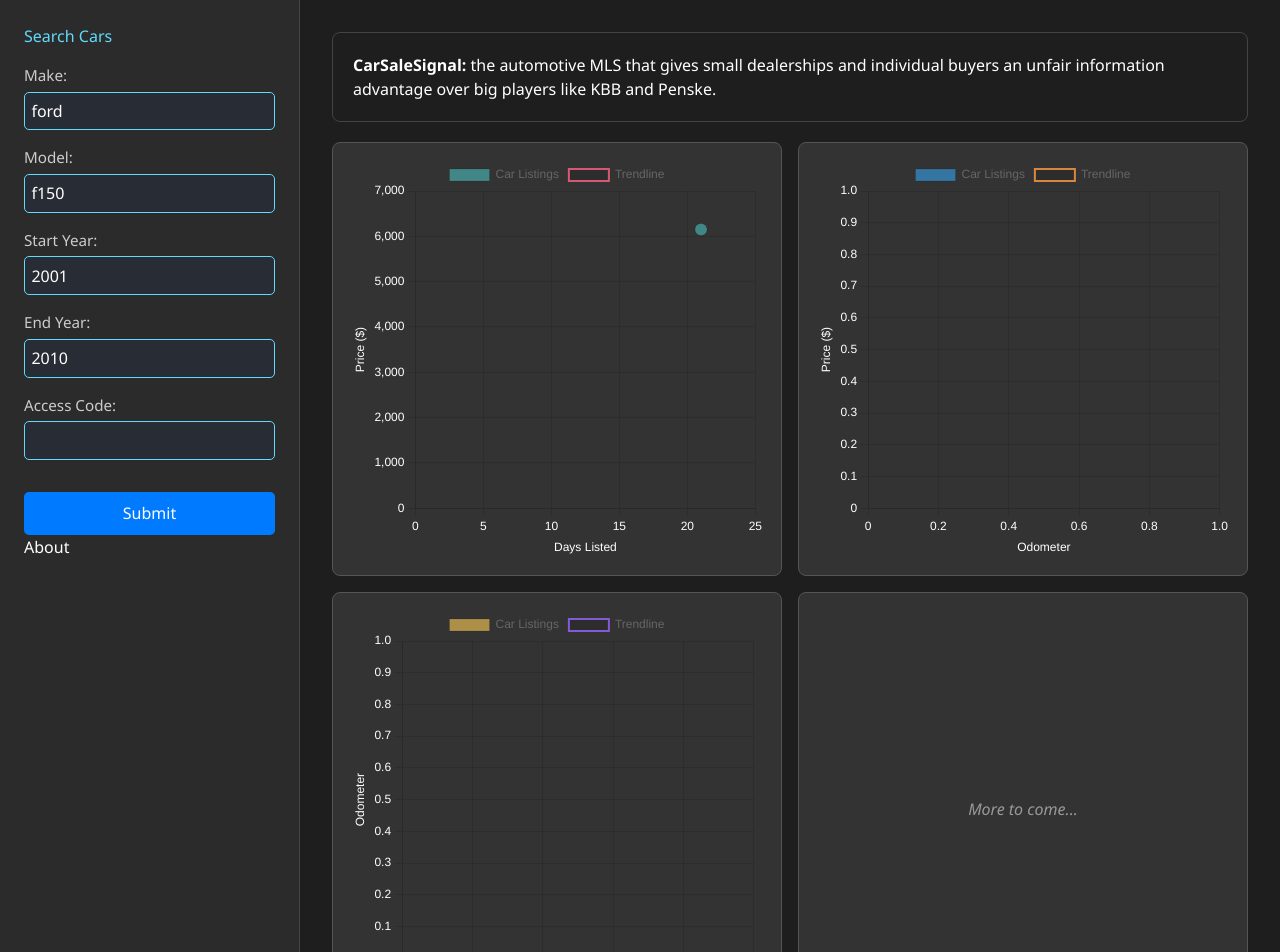
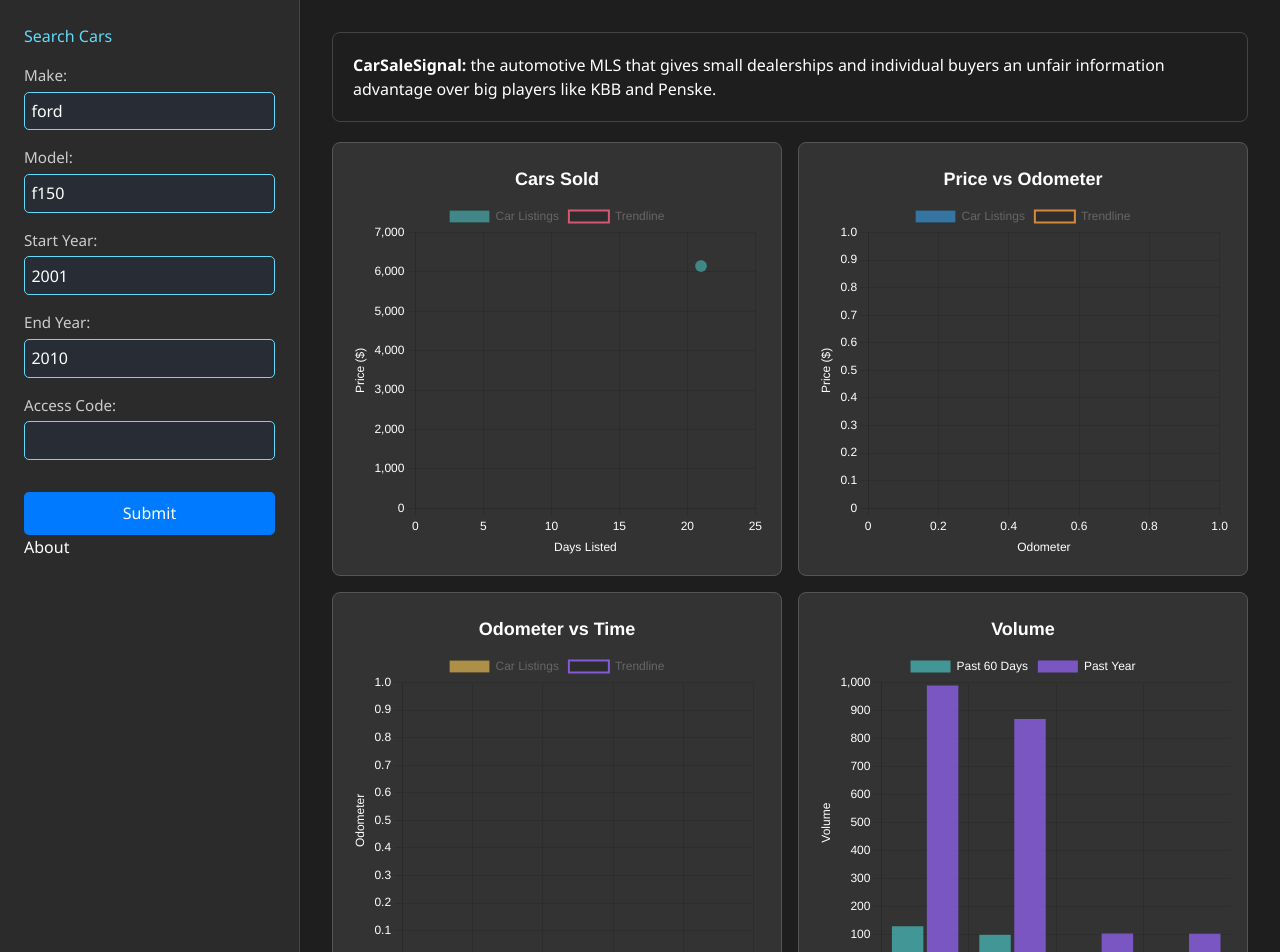
Before and after one commit to mckinlde/wheelswatcher, a React (Create React App) app in the folder wheelswatcher-app/: page / in a window 1280 px wide. Shown: the top 952 px of the page. Built offline with nearby package versions, Linux system fonts and the light colour scheme.

Commit message:
Create VolumeGraph

```diff
--- a/wheelswatcher-app/src/2dGraphs.js
+++ b/wheelswatcher-app/src/2dGraphs.js
@@ -1,5 +1,5 @@
 import React from 'react';
-import { Scatter } from 'react-chartjs-2';
+import { Scatter, Bar } from 'react-chartjs-2';
 import 'chart.js/auto';
 
 function calculateLinearRegression(data) {
@@ -19,15 +19,14 @@ function calculateLinearRegression(data) {
 
 function generateTrendlinePoints(data, slope, intercept) {
   const xValues = data.map(point => point.x);
-  const minX = Math.min(...xValues);
-  const maxX = Math.max(...xValues);
+  const [minX, maxX] = [Math.min(...xValues), Math.max(...xValues)];
   return [
     { x: minX, y: slope * minX + intercept },
     { x: maxX, y: slope * maxX + intercept },
   ];
 }
 
-function ScatterPlot({ chartData, xLabel, yLabel }) {
+function ScatterPlot({ chartData, xLabel, yLabel, title }) {
   const options = {
     scales: {
       x: {
@@ -43,6 +42,12 @@ function ScatterPlot({ chartData, xLabel, yLabel }) {
       },
     },
     plugins: {
+      title: {
+        display: true,
+        text: title,
+        color: '#ffffff',
+        font: { size: 18 },
+      },
       tooltip: {
         callbacks: {
           label: function (context) {
@@ -91,7 +96,7 @@ function PriceDurationGraph({ listings }) {
     ],
   };
 
-  return <ScatterPlot chartData={chartData} xLabel='Days Listed' yLabel='Price ($)' />;
+  return <ScatterPlot chartData={chartData} xLabel="Days Listed" yLabel="Price ($)" title="Cars Sold" />;
 }
 
 function OdometerTimeGraph({ listings }) {
@@ -123,7 +128,7 @@ function OdometerTimeGraph({ listings }) {
     ],
   };
 
-  return <ScatterPlot chartData={chartData} xLabel='Days Listed' yLabel='Odometer' />;
+  return <ScatterPlot chartData={chartData} xLabel="Days Listed" yLabel="Odometer" title="Odometer vs Time" />;
 }
 
 function PriceOdometerGraph({ listings }) {
@@ -155,7 +160,70 @@ function PriceOdometerGraph({ listings }) {
     ],
   };
 
-  return <ScatterPlot chartData={chartData} xLabel='Odometer' yLabel='Price ($)' />;
+  return <ScatterPlot chartData={chartData} xLabel="Odometer" yLabel="Price ($)" title="Price vs Odometer" />;
 }
 
-export { PriceDurationGraph, OdometerTimeGraph, PriceOdometerGraph };
+function VolumeGraph({ volumeData }) {
+  const categories = Object.keys(volumeData);
+  const past60 = categories.map(cat => volumeData[cat][0]);
+  const past365 = categories.map(cat => volumeData[cat][1]);
+
+  const chartData = {
+    labels: categories,
+    datasets: [
+      {
+        label: 'Past 60 Days',
+        data: past60,
+        backgroundColor: 'rgba(75, 192, 192, 0.7)',
+      },
+      {
+        label: 'Past Year',
+        data: past365,
+        backgroundColor: 'rgba(153, 102, 255, 0.7)',
+      }
+    ],
+  };
+
+  const options = {
+    responsive: true,
+    maintainAspectRatio: false,
+    plugins: {
+      title: {
+        display: true,
+        text: 'Volume',
+        color: '#ffffff',
+        font: { size: 18 },
+      },
+      legend: {
+        labels: { color: '#ffffff' }
+      },
+    },
+    scales: {
+      x: {
+        ticks: { color: '#ffffff' },
+      },
+      y: {
+        beginAtZero: true,
+        ticks: { color: '#ffffff' },
+        title: {
+          display: true,
+          text: 'Volume',
+          color: '#ffffff'
+        }
+      }
+    }
+  };
+
+  return (
+    <div style={{ position: 'relative', height: '400px', width: '100%' }}>
+      <Bar data={chartData} options={options} />
+    </div>
+  );
+}
+
+export {
+  PriceDurationGraph,
+  OdometerTimeGraph,
+  PriceOdometerGraph,
+  VolumeGraph
+};
--- a/wheelswatcher-app/src/App.js
+++ b/wheelswatcher-app/src/App.js
@@ -1,7 +1,7 @@
 import React, { useState } from 'react';
 import './App.css';
 import axios from 'axios';
-import { PriceDurationGraph, OdometerTimeGraph, PriceOdometerGraph } from './2dGraphs';
+import { PriceDurationGraph, OdometerTimeGraph, PriceOdometerGraph, VolumeGraph } from './2dGraphs';
 import { AboutPage } from './components/About'; // 🆕
 
 function App() {
@@ -114,7 +114,14 @@ function App() {
                   <div className="graph-tile"><PriceDurationGraph listings={results} /></div>
                   <div className="graph-tile"><PriceOdometerGraph listings={results} /></div>
                   <div className="graph-tile"><OdometerTimeGraph listings={results} /></div>
-                  <div className="graph-tile placeholder"><p>More to come...</p></div>
+                  <div className="graph-tile">
+                    <VolumeGraph volumeData={{
+                      "Listings Posted": [130, 990],
+                      "Cars Sold": [100, 870],
+                      "Scams Flagged": [12, 104],
+                      "Expired Listings": [18, 103]
+                    }} />
+                  </div>
                 </div>
 
                 <h2>Source Data</h2>
```
